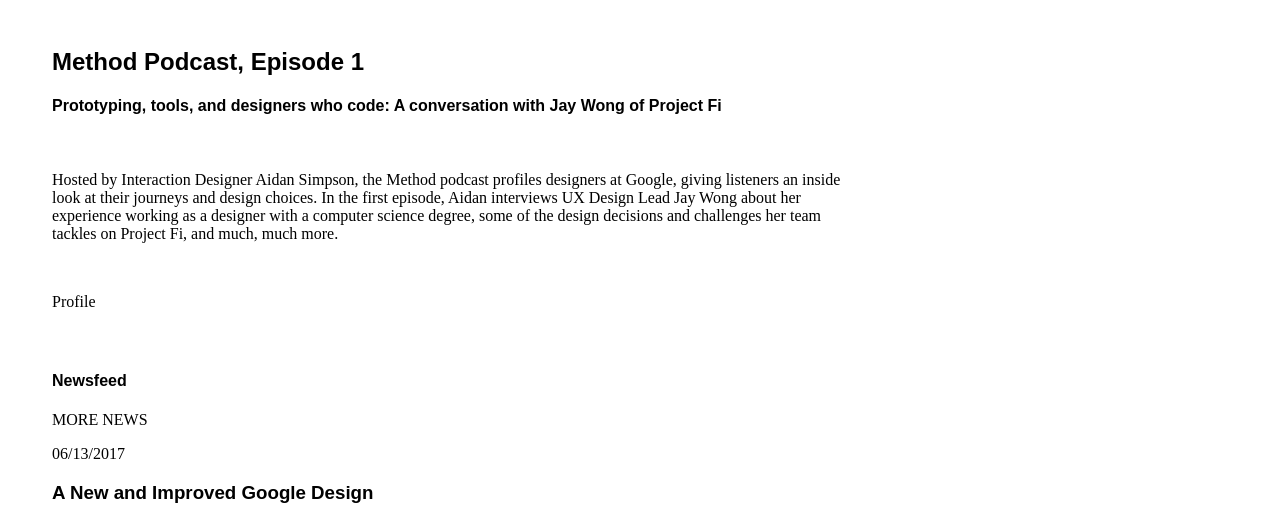
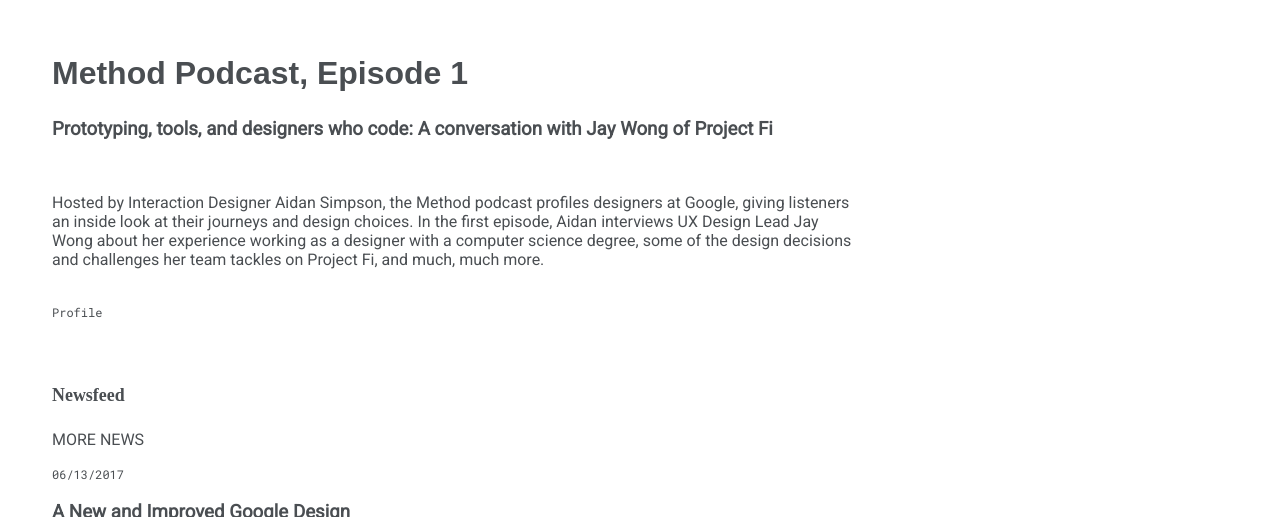
Before and after one commit to fiorellacisneros/GoogleDesign, a plain HTML site: page index.html in a window 1280 px wide. Shown: the part 756-1273 px from the top of the page. Drawn offline with Linux system fonts and the light colour scheme; a web font is replaced by a local one.

Commit message:
add section 1

```diff
--- a/css/_colors.scss
+++ b/css/_colors.scss
@@ -1,3 +1,3 @@
-$blue    : #4285F4;
+$hr-blue    : #4285F4;
 $txt-body: #4A4E52;
 $border  : #dfe1e5;
--- a/css/_font.scss
+++ b/css/_font.scss
@@ -1,9 +1,21 @@
+$font-title : 'Product Sans', sans-serif;
 $font-body  : 'Roboto', sans-serif;
-$font-title : 'Product Sans', sans-serif;
 $font-tag   : 'Roboto Mono', monospace;
 $font-size  : 14px;
 $line-height: 20px;
 
-h1, h2, h3, h4{
+@each $body, $size in (h1: 2em, h2: 1.5em, h3: 1.17em , h4: 1.12em, p: 16px, span: 12px) {
+    #{$body} {
+        font-size: $size;
+        color: $txt-body;
+    }
+}
+h1{
     font-family: $font-title;
 }
+h3, p{
+    font-family: $font-body;
+}
+span{
+    font-family: $font-tag;
+}
--- a/css/main.scss
+++ b/css/main.scss
@@ -46,8 +46,13 @@
         border-bottom-width: 4px;
     }
 }
+
 section{
     & .podcast{
         width: 100%;
     }
 }
+hr{
+    border: 2px solid;
+    color: $hr-blue;
+}
--- a/index.html
+++ b/index.html
@@ -29,34 +29,33 @@
                 <img class="podcast" src="img/Method_Podcast_E1_Jay_Wong_.max-4000x2000.jpegquality-90.png" alt="podcast">
             </div>
             <div class="col-sm-8">
-                <h2>Method Podcast, Episode 1</h2>
-                <h4>Prototyping, tools, and designers who code: A conversation with Jay Wong of Project Fi</h4>
+                <h1>Method Podcast, Episode 1</h1>
+                <h3>Prototyping, tools, and designers who code: A conversation with Jay Wong of Project Fi</h3>
                 <br>
                 <p>Hosted by Interaction Designer Aidan Simpson, the Method podcast profiles designers at Google, giving listeners an inside look at their journeys and design choices. In the first episode, Aidan interviews UX Design Lead Jay Wong about her experience working as a designer with a computer science degree, some of the design decisions and challenges her team tackles on Project Fi, and much, much more.</p>
                 <br>
-                <p>Profile</p>
+                <span>Profile</p>
             </div>
         </section>
-        <hr>
         <section class="container">
             <div class="row">
                 <div class="col-6">
                     <h4>Newsfeed</h4>
-                    <span>MORE NEWS</span>
-                    <p>06/13/2017</p>
+                    <p>MORE NEWS</p>
+                    <span>06/13/2017</span>
                     <h3>A New and Improved Google Design</h3>
                     <img src="img/GoogleDesign_new_YZwLdXV.jpg" alt="">
                     <p>We've got a fresh, new look! Now it's easier than ever to find the articles, news, and tools you love right from the homepage. Take a few minutes to explore our new story collections for in-depth insights on everything from branding to SPAN, and visit our new and improved jobs page to find out what it's really like to work with us. We've got a few more surprises in store, so sign up for our newsletter...</p>
                 </div>
                 <div class="col-6">
-                    <p>06/15/2017</p>
+                    <span>06/15/2017</span>
                     <h3>Join the Material Gallery Early Adopter Programh3</h3>
                     <p>Like staying ahead of the curve when it comes to design tools? Meet Gallery, a design collaboration app that makes it easy to find, present, and discuss work from a shared, central place. Brought to you by the Material Design...</p>
                     <br>
-                    <p>06/08/2017</p>               <h3>Google Design Medium Round-Up</h3>
+                    <span>06/08/2017</span>     <h3>Google Design Medium Round-Up</h3>
                     <p>Check out a handful of our latest and greatest Medium articles: Learn how Google redesigned over 2,000 emoji to make them more expressive than ever; Watch the top design talks from I/O 2017 in our Definitive Design...</p>
                     <br>
-                    <p>05/10/2017</p>
+                    <span>05/10/2017</span>
                     <h3>Material Components for Android, iOS, and the Web</h3>
                     <p>Making Material just got easier. The new Material Components site features a library of components and expanded documentation that let you build easily for Android, iOS, and the web using open-source code. The...</p>
                     <br>
```
Also changed, not shown: css/main.css, 1 other file.
